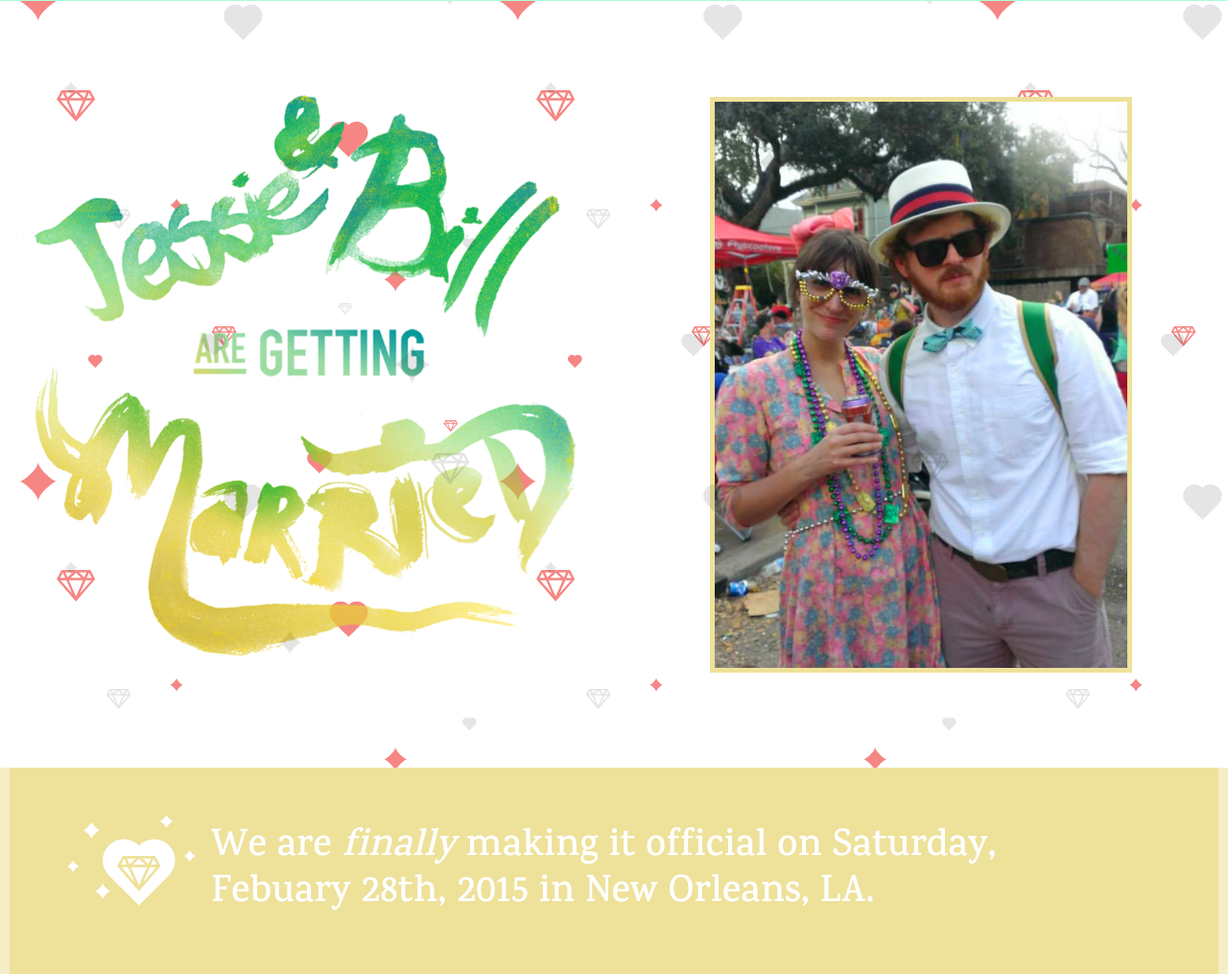
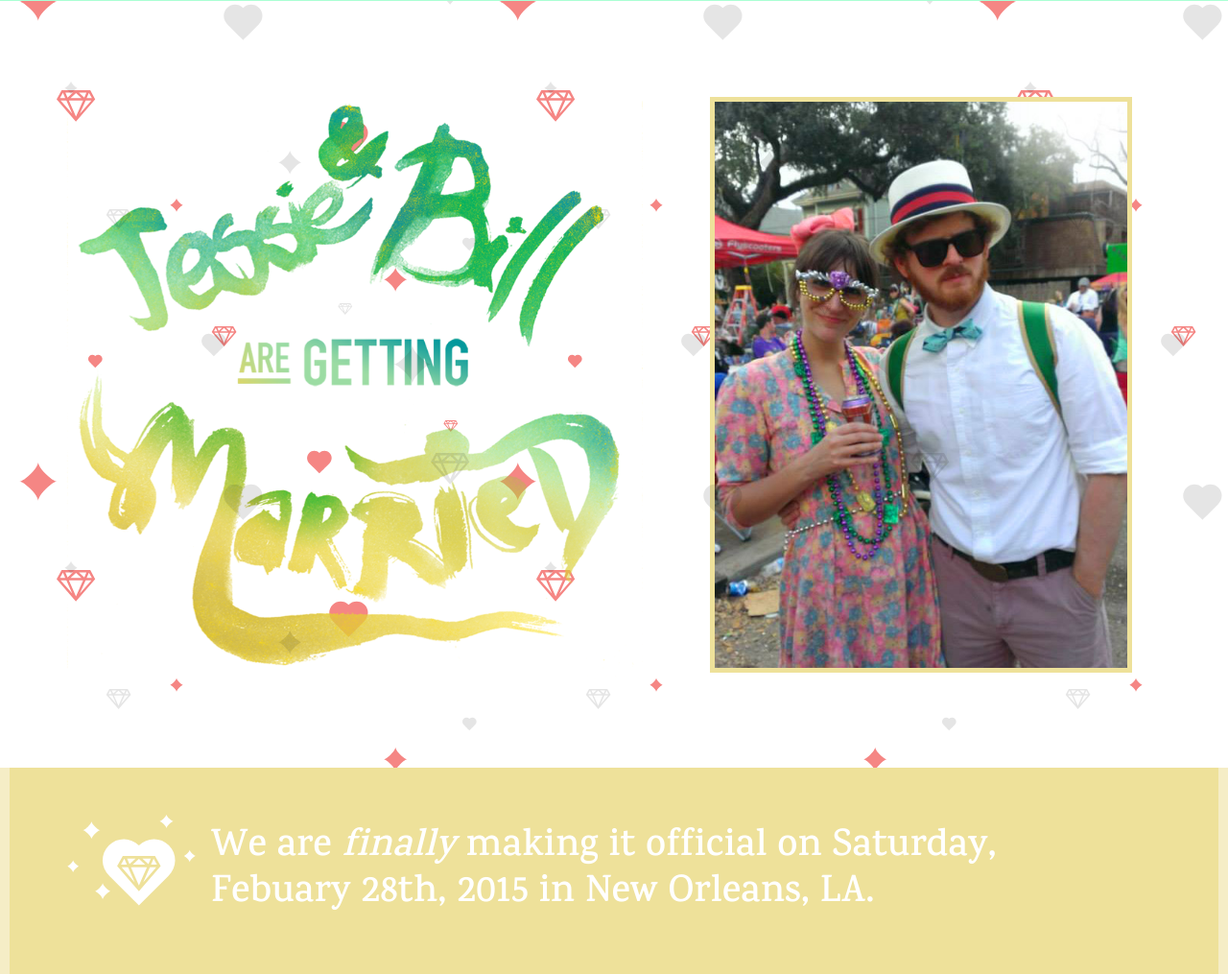
Before and after one commit to billybrown/wedding, a web app: file app/index.html in a window 1280 px wide. Shown: the top 1015 px of the page at 96% size. Run offline with its HTML, style and script files only (its server is not run), Linux system fonts and the light colour scheme; some web fonts are replaced.

Commit message:
fixing positing of jessie and bill logo

```diff
--- a/app/styles/partials/_section-intro.scss
+++ b/app/styles/partials/_section-intro.scss
@@ -30,12 +30,10 @@
 		min-height: 600px;
 		z-index: 2;
 
-		@include breakpoint($bp-medium) {
-			background-position: 60% 45%;
-		}
 
 		@include breakpoint($bp-large) {
 			background-size: 600px 614px;
+			left: 50px;
 		}
 	}
 }
--- a/app/styles/style.css
+++ b/app/styles/style.css
@@ -483,12 +483,10 @@ ul {
     position: relative;
     min-height: 600px;
     z-index: 2; }
-    @media screen and (min-width: 66em) {
-      .section--intro h1 {
-        background-position: 60% 45%; } }
     @media screen and (min-width: 75em) {
       .section--intro h1 {
-        background-size: 600px 614px; } }
+        background-size: 600px 614px;
+        left: 50px; } }
 
 .patterns-1 {
   position: absolute;
```
